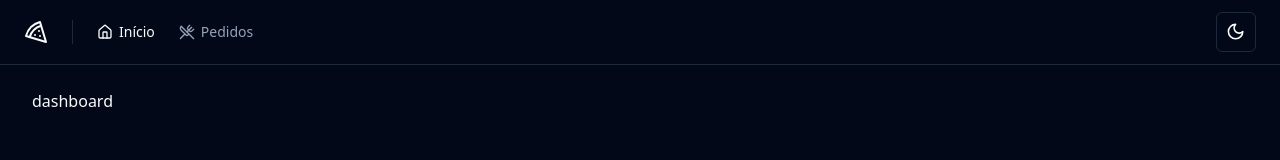
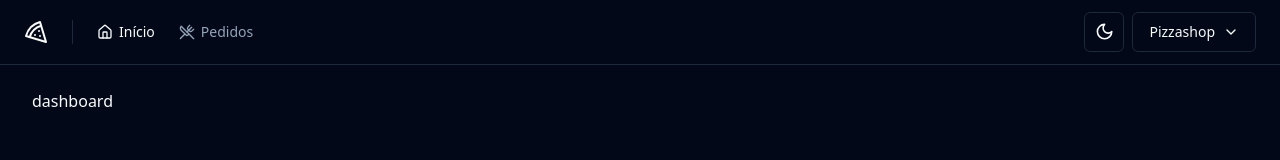
Before and after one commit to Talisson-b99/pizzashop, a React (Vite) app: page / in a window 1280 px wide. Shown: the top 160 px of the page. Built offline with nearby package versions, Linux system fonts and the light colour scheme.

Commit message:
feat: add component account-menu

```diff
--- /dev/null
+++ b/src/components/account-menu.tsx
@@ -0,0 +1,47 @@
+import { Building, ChevronDown, LogOutIcon } from 'lucide-react'
+
+import { Button } from './ui/button'
+import {
+  DropdownMenu,
+  DropdownMenuContent,
+  DropdownMenuItem,
+  DropdownMenuLabel,
+  DropdownMenuSeparator,
+  DropdownMenuTrigger,
+} from './ui/dropdown-menu'
+
+const AccountMenu = () => {
+  return (
+    <DropdownMenu>
+      <DropdownMenuTrigger asChild>
+        <Button
+          variant="outline"
+          className="flex select-none items-center gap-2"
+        >
+          Pizzashop
+          <ChevronDown className="size-4" />
+        </Button>
+      </DropdownMenuTrigger>
+      <DropdownMenuContent align="end" className="w-56">
+        <DropdownMenuLabel className="flex flex-col">
+          <span>Talisson Barbosa</span>
+          <span className="text-sm font-normal text-muted-foreground">
+            talisson@gmail.com
+          </span>
+        </DropdownMenuLabel>
+        <DropdownMenuSeparator />
+        <DropdownMenuItem className="cursor-pointer">
+          <Building className="mr-2 size-4" />
+          <span>Perfil da loja</span>
+        </DropdownMenuItem>
+
+        <DropdownMenuItem className="cursor-pointer text-rose-500 dark:text-rose-400">
+          <LogOutIcon className="mr-2 size-4" />
+          <span>Sair</span>
+        </DropdownMenuItem>
+      </DropdownMenuContent>
+    </DropdownMenu>
+  )
+}
+
+export default AccountMenu
--- a/src/components/header.tsx
+++ b/src/components/header.tsx
@@ -2,6 +2,7 @@
 
 import { Separator } from '@/components/ui/separator'
 
+import AccountMenu from './account-menu'
 import NavLink from './nav-link'
 import ThemeToggle from './theme/theme-toggle'
 
@@ -26,6 +27,7 @@
 
         <div className="items-cente ml-auto flex gap-2">
           <ThemeToggle />
+          <AccountMenu />
         </div>
       </div>
     </div>
```
Also changed, not shown: src/components/ui/dropdown-menu.tsx (+24 -24 lines), src/components/ui/separator.tsx (+9 -9 lines).
